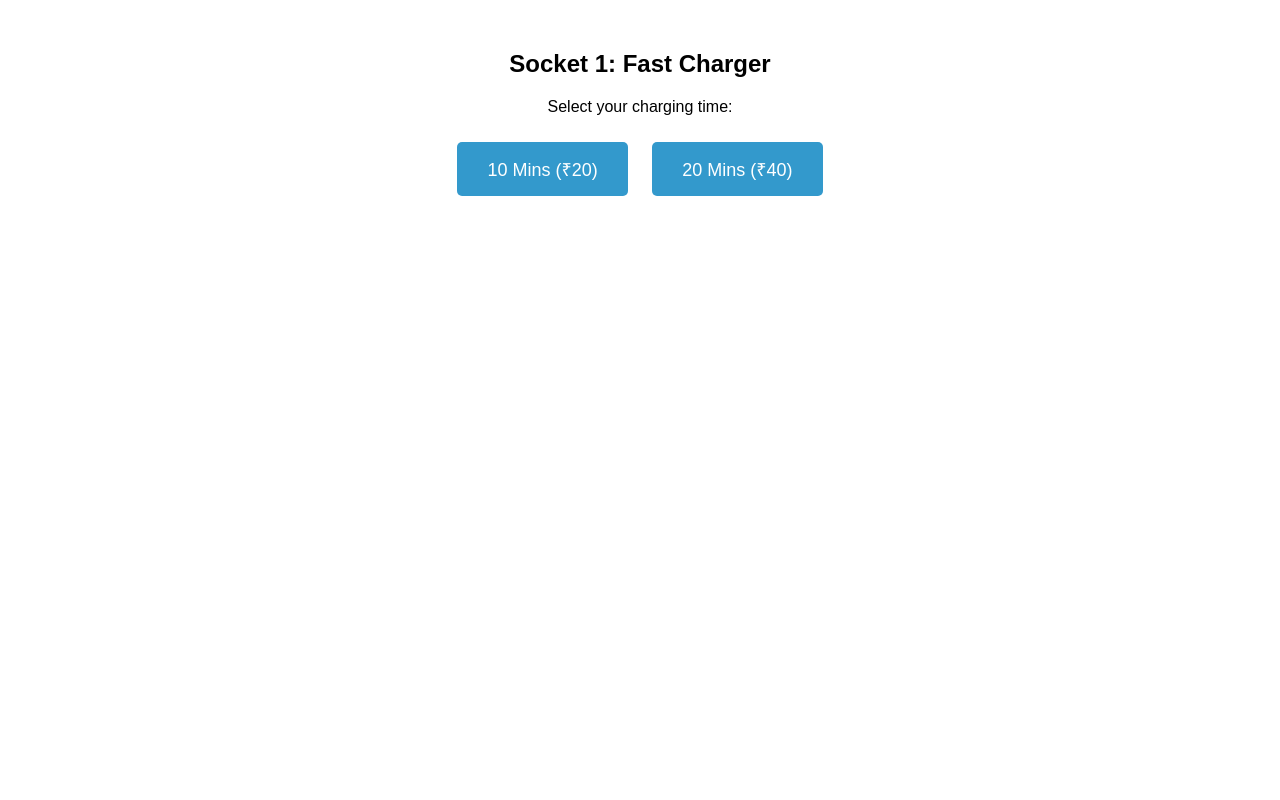
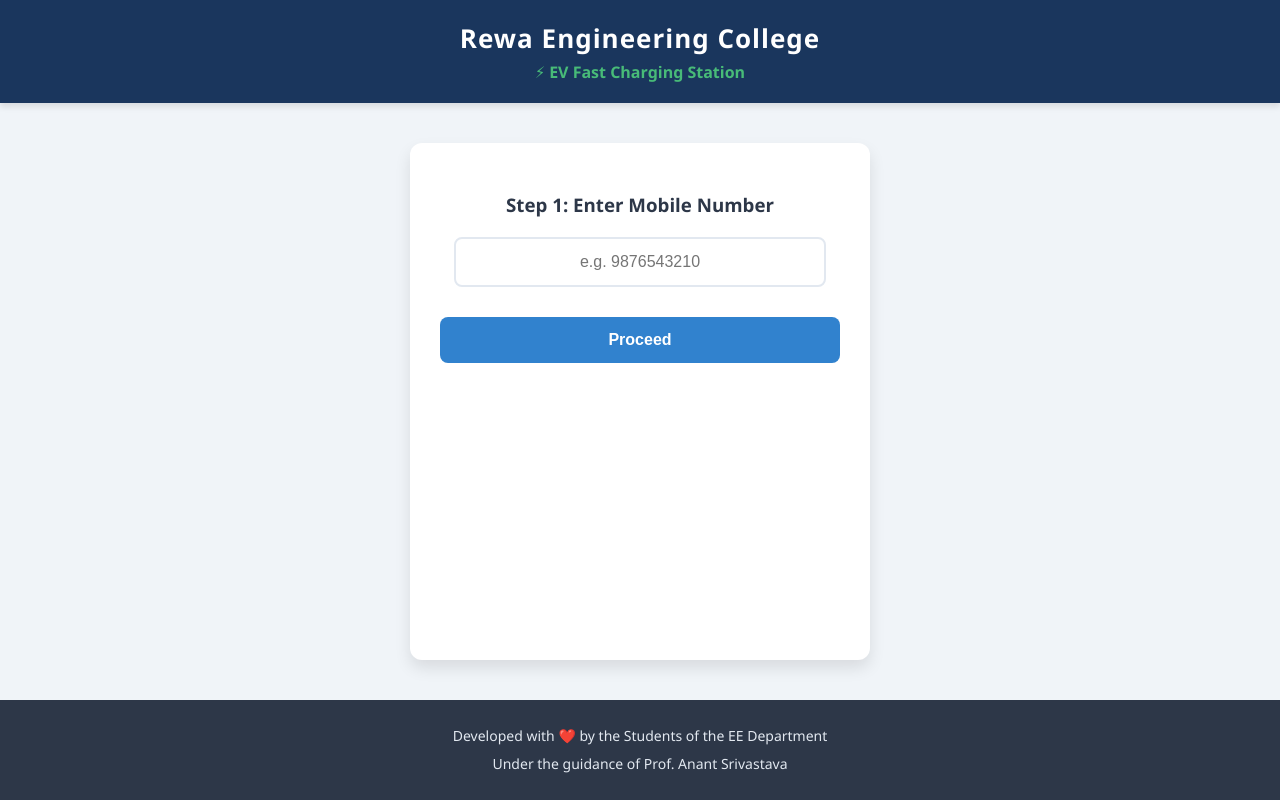
Before and after one commit to Mr-vivek12334/ev-charger, a plain HTML site: page index.html in a window 1280 px wide. Drawn offline with Linux system fonts and the light colour scheme.

Commit message:
Update index.html

```diff
--- a/index.html
+++ b/index.html
@@ -1,37 +1,225 @@
 <!DOCTYPE html>
-<html>
+<html lang="en">
 <head>
-    <title>College EV Charger</title>
+  <meta charset="UTF-8">
+  <meta name="viewport" content="width=device-width, initial-scale=1.0">
+  <title>REC - EV Charging Station</title>
   <style>
-        body { font-family: Arial, sans-serif; text-align: center; margin-top: 50px; }
-        .btn { padding: 15px 30px; margin: 10px; font-size: 18px; cursor: pointer; background: #3399cc; color: white; border: none; border-radius: 5px; }
+    body {
+      font-family: 'Segoe UI', Tahoma, Geneva, Verdana, sans-serif;
+      text-align: center;
+      margin: 0;
+      padding: 0;
+      background-color: #f0f4f8;
+      color: #333;
+      display: flex;
+      flex-direction: column;
+      min-height: 100vh;
+    }
+
+    /* Header Styling */
+    .header {
+      background-color: #1A365D; /* Professional College Blue */
+      color: white;
+      padding: 20px 10px;
+      box-shadow: 0 4px 6px rgba(0,0,0,0.1);
+    }
+    .header h1 {
+      margin: 0;
+      font-size: 26px;
+      letter-spacing: 1px;
+    }
+    .header p {
+      margin: 5px 0 0 0;
+      font-size: 16px;
+      color: #48BB78; /* EV Green Accent */
+      font-weight: bold;
+    }
+
+    /* Main Container */
+    .container {
+      max-width: 400px;
+      margin: 40px auto;
+      background: white;
+      padding: 30px;
+      border-radius: 12px;
+      box-shadow: 0 8px 16px rgba(0,0,0,0.1);
+      flex: 1;
+      width: 90%;
+    }
+
+    .step { display: none; }
+    .step.active { display: block; animation: fadeIn 0.4s ease-in-out; }
+    @keyframes fadeIn { from { opacity: 0; transform: translateY(10px); } to { opacity: 1; transform: translateY(0); } }
+
+    h3 {
+      color: #2D3748;
+      margin-bottom: 20px;
+    }
+
+    input[type="tel"] {
+      padding: 14px;
+      width: 85%;
+      font-size: 16px;
+      margin-bottom: 20px;
+      border: 2px solid #E2E8F0;
+      border-radius: 8px;
+      text-align: center;
+      outline: none;
+      transition: border-color 0.3s;
+    }
+    input[type="tel"]:focus {
+      border-color: #3182CE;
+    }
+
+    button {
+      padding: 14px 20px;
+      margin: 10px 0;
+      font-size: 16px;
+      font-weight: bold;
+      cursor: pointer;
+      background: #3182CE;
+      color: white;
+      border: none;
+      border-radius: 8px;
+      width: 100%;
+      transition: background 0.3s, transform 0.1s;
+    }
+    button:hover { background: #2B6CB0; }
+    button:active { transform: scale(0.98); }
+
+    .back-btn { background: #E2E8F0; color: #4A5568; margin-top: 15px; }
+    .back-btn:hover { background: #CBD5E0; }
+
+    #selected-socket-label {
+      color: #38A169;
+      font-weight: bold;
+      margin-bottom: 15px;
+      display: inline-block;
+      padding: 5px 15px;
+      background: #E6FFFA;
+      border-radius: 20px;
+    }
+
+    /* Footer Styling */
+    .footer {
+      background-color: #2D3748;
+      color: #E2E8F0;
+      padding: 20px;
+      font-size: 14px;
+      line-height: 1.6;
+      margin-top: auto;
+    }
+    .footer p { margin: 5px 0; }
+    .heart { color: #FC8181; }
   </style>
 </head>
 <body>
-    <h2>Socket 1: Fast Charger</h2>
-    <p>Select your charging time:</p>
 
-    <button class="btn" onclick="startPayment(2000, 10)">10 Mins (₹20)</button>
-    <button class="btn" onclick="startPayment(4000, 20)">20 Mins (₹40)</button>
+  <!-- Header -->
+  <div class="header">
+    <h1>Rewa Engineering College</h1>
+    <p>⚡ EV Fast Charging Station</p>
+  </div>
 
-    <!-- This script loads Razorpay's popup system -->
+  <!-- Interactive Flow -->
+  <div class="container">
+
+    <!-- STEP 1: Mobile Number -->
+    <div id="step-1" class="step active">
+      <h3>Step 1: Enter Mobile Number</h3>
+      <input type="tel" id="mobile" placeholder="e.g. 9876543210" maxlength="10" oninput="this.value = this.value.replace(/[^0-9]/g, '')">
+      <button onclick="goToStep(2)">Proceed</button>
+    </div>
+
+    <!-- STEP 2: Select Socket -->
+    <div id="step-2" class="step">
+      <h3>Step 2: Select Socket</h3>
+      <button onclick="selectSocket('Socket 1')">🔌 Socket 1</button>
+      <button onclick="selectSocket('Socket 2')">🔌 Socket 2</button>
+      <button onclick="selectSocket('Socket 3')">🔌 Socket 3</button>
+      <button class="back-btn" onclick="goToStep(1)">← Back</button>
+    </div>
+
+    <!-- STEP 3: Select Time -->
+    <div id="step-3" class="step">
+      <div id="selected-socket-label"></div>
+      <h3>Step 3: Select Charging Time</h3>
+      <button onclick="startPayment(2000, 10)">⏱️ 10 Mins (₹20)</button>
+      <button onclick="startPayment(4000, 20)">⏱️ 20 Mins (₹40)</button>
+      <button class="back-btn" onclick="goToStep(2)">← Back</button>
+    </div>
+  </div>
+
+  <!-- Footer -->
+  <div class="footer">
+    <p>Developed with <span class="heart">❤️</span> by the Students of the EE Department</p>
+    <p>Under the guidance of Prof. Anant Srivastava</p>
+  </div>
+
+  <!-- Razorpay SDK -->
   <script src="https://checkout.razorpay.com/v1/checkout.js"></script>
+
   <script>
+    let userMobile = "";
+    let chosenSocket = "";
+
+    function goToStep(step) {
+      if (step === 2) {
+        userMobile = document.getElementById("mobile").value;
+        if (!userMobile || userMobile.length !== 10) {
+          alert("Please enter a valid 10-digit mobile number.");
+          return;
+        }
+      }
+
+      // Hide all steps
+      document.querySelectorAll('.step').forEach(el => el.classList.remove('active'));
+      // Show target step
+      document.getElementById('step-' + step).classList.add('active');
+    }
+
+    function selectSocket(socket) {
+      chosenSocket = socket;
+      document.getElementById('selected-socket-label').innerText = "Selected: " + socket;
+      goToStep(3);
+    }
+
     function startPayment(amountInPaise, timeInMins) {
       var options = {
-                "key": "rzp_test_TnDy8iIVVCcNFK", // PASTE YOUR KEY ID HERE
+        "key": "rzp_test_TnDy8iIVVCcNFK",
         "amount": amountInPaise,
         "currency": "INR",
-                "name": "College EV Project",
-                "description": "Charging for " + timeInMins + " minutes",
-                "handler": function (response){
-                    // This function runs ONLY when payment is successful
+        "name": "Rewa Engineering College",
+        "description": chosenSocket + " - " + timeInMins + " mins Charging",
+        "handler": function (response) {
            alert("Payment Success! Payment ID: " + response.razorpay_payment_id);
+           // NEXT PHASE: Trigger ESP32 backend logic here
+        },
+        "prefill": {
+          "contact": userMobile
+        },
+        "config": {
+          "display": {
+            "blocks": {
+              "upi_first": {
+                "name": "Pay via UPI",
+                "instruments": [
+                  { "method": "upi" }
+                ]
+              }
+            },
+            "sequence": ["block.upi_first"],
+            "preferences": {
+              "show_default_blocks": true
+            }
+          }
+        },
+        "theme": {
+          "color": "#1A365D"
+        }
+      };
 
-                    // NEXT PHASE: Here we will send a message to the ESP32 to turn on!
-                },
-                "theme": { "color": "#3399cc" }
-            };
       var rzp = new Razorpay(options);
       rzp.open();
     }
```
Lines whose indentation alone changed are shown as unchanged.
